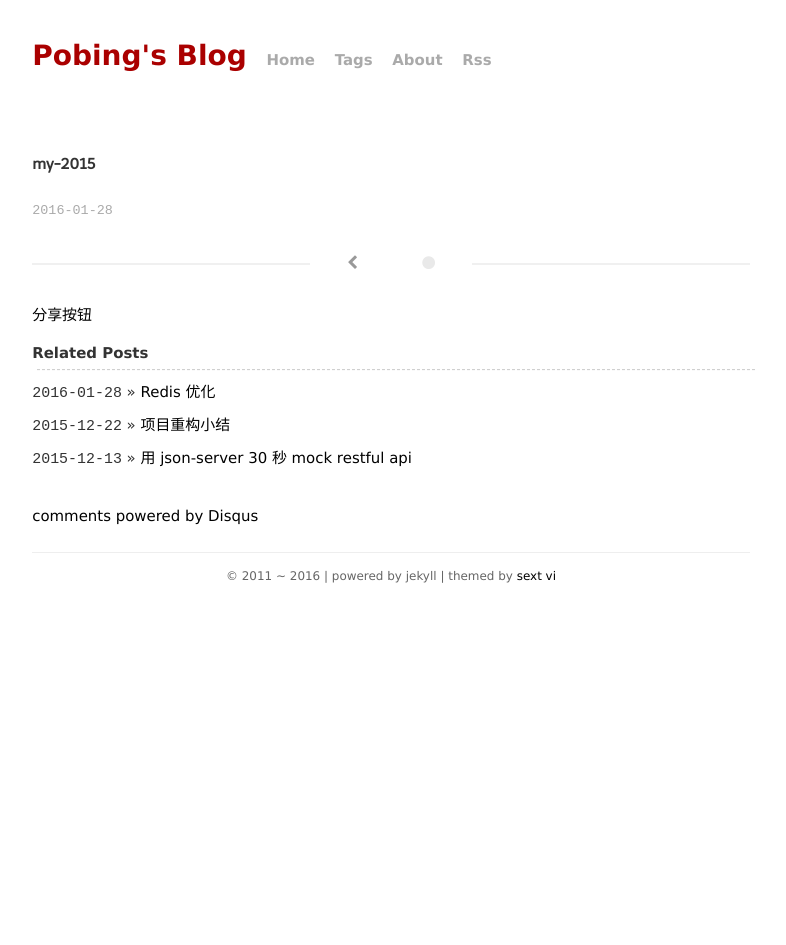
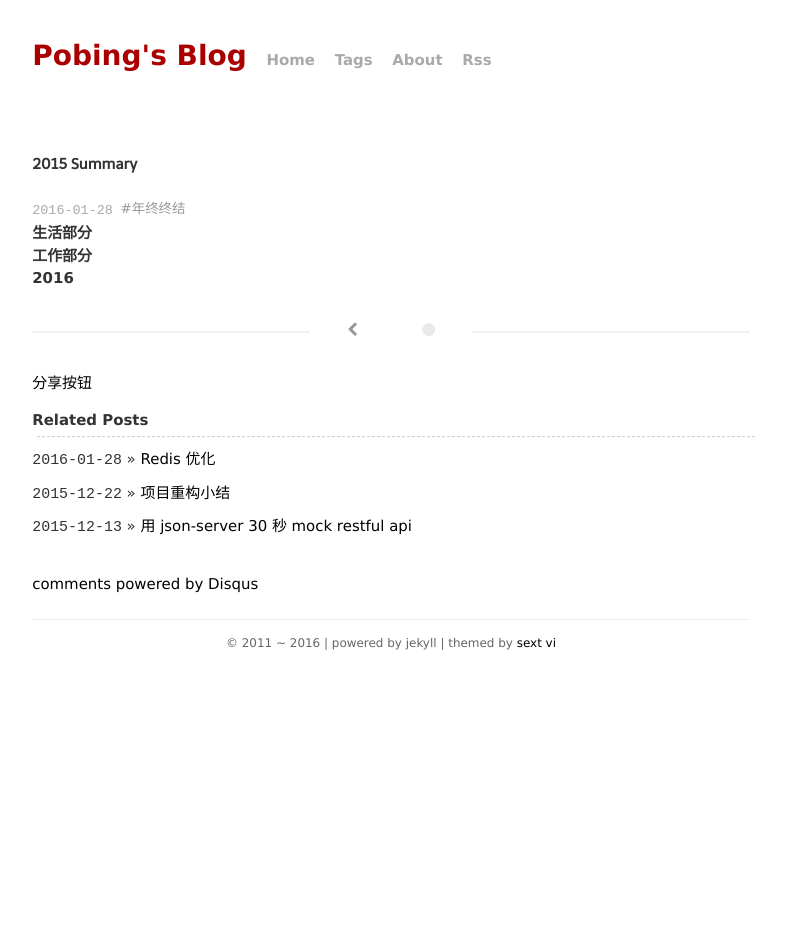
Before and after one commit to pobing/pobing.github.io, a Jekyll site: the page built from _posts/2016-01-28-my-2015.md, in a window 1280 px wide. Shown: the whole page, without its empty margins (249-1035 px from the left). Built offline with Jekyll 4.4.1, drawn with Linux system fonts in a browser that asks for light colours; some web fonts are replaced; Markdown is read by kramdown in place of the engine named in the settings; comment, search, counter and statistics services are not loaded.

Commit message:
update something

```diff
--- a/_posts/2016-01-28-my-2015.md
+++ b/_posts/2016-01-28-my-2015.md
@@ -1,8 +1,15 @@
 ---
-title: my-2015
+title: 2015 Summary
 layout: post
 guid: urn:uuid:b200553f-c848-42a8-ab81-8bf2d4ce70a0
 date: 2016-01-28 15:37:52
 tags:
-  -
+  - 年终终结
 ---
+
+
+## 生活部分
+
+## 工作部分
+
+## 2016
```
